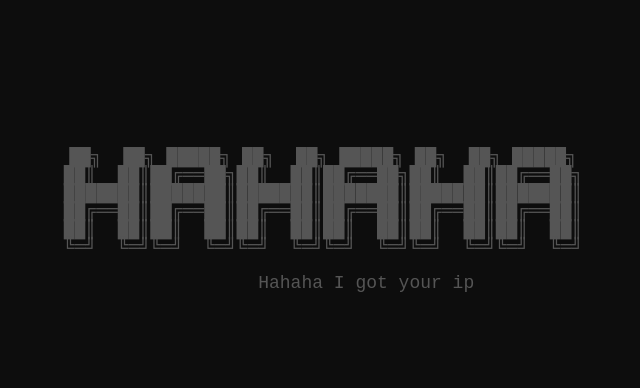
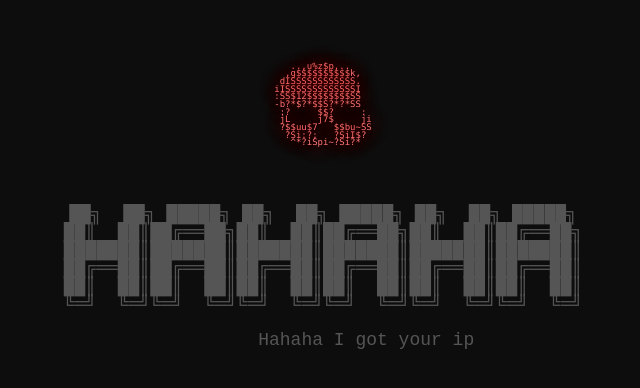
Before and after one commit to GENGAOG1/Wikipedia, a plain HTML site: page templates/index.html in a window 1280 px wide. Shown: the part 180-568 px from the top of the page, without its empty margins (317-957 px from the left). Drawn offline with Linux system fonts and the light colour scheme.

Commit message:
Update index.html

```diff
--- a/templates/index.html
+++ b/templates/index.html
@@ -10,11 +10,13 @@ body{
     margin:0;
     background:#0d0d0d;
     display:flex;
+    flex-direction: column;
     justify-content:center;
     align-items:center;
     height:100vh;
     overflow:hidden;
     font-family: Consolas, "Courier New", monospace;
+    color: #ff0000;
 }
 
 pre{
@@ -22,10 +24,35 @@ pre{
     font-size:18px;
     line-height:1;
     text-align:center;
+    margin-top: 20px;
+}
+
+.skull-container {
+    font-size: 9px;
+    line-height: 0.85;
+    white-space: pre;
+    display: inline-block;
+    margin-bottom: 20px;
+    text-shadow: 0 0 20px #ff0000;
+    color: #ff7777;
 }
 </style>
 </head>
 <body>
+
+<div class="skull-container">
+   ..,u%z$p,..
+  ,g$$$$$$$$$$k,
+ dISSSSSSSSSSSS.
+iISSSSSSSSSSSSSI
+:SS$12$$$$$$$$SS
+-b?*$?*$$S?*?*SS
+ :?     $$?     :
+ jL     j7$     ji
+ ?$$uu$7   $$bu~SS
+  ?Si:?;   ?SiI$?
+   ^*?iSpi~?Si?*
+</div>
 
 <pre>
 
```
